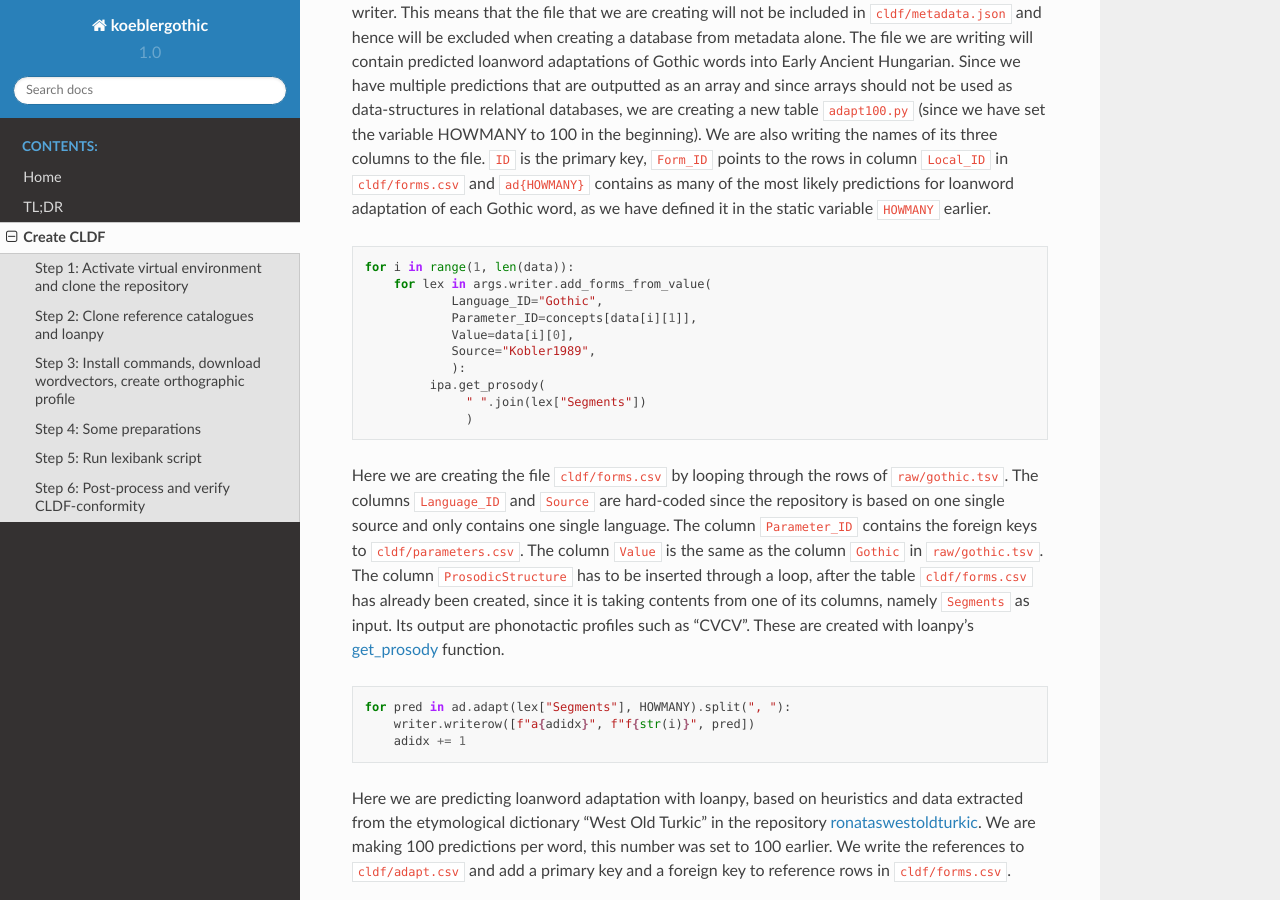
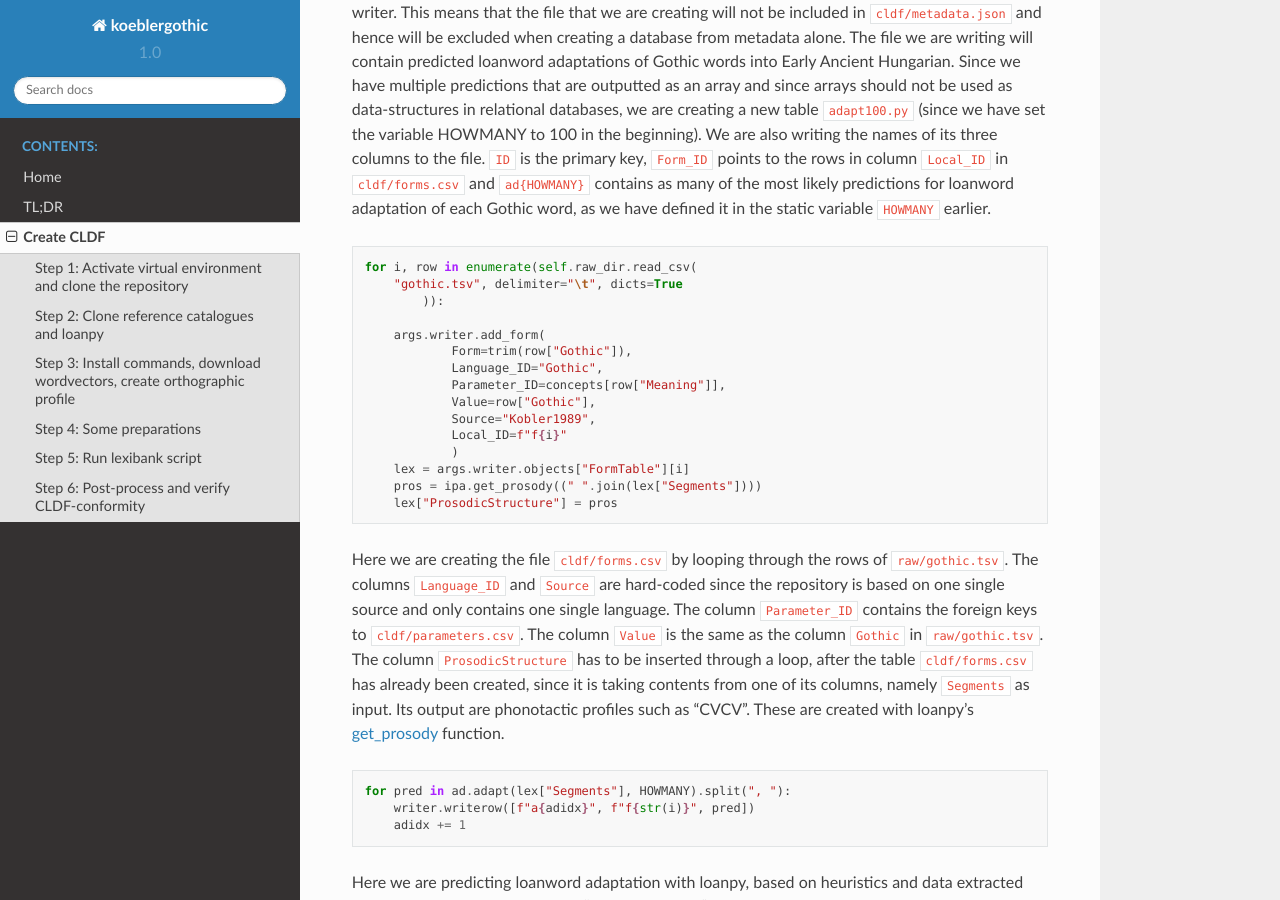
Before and after one commit to LoanpyDataHub/koeblergothic, a Sphinx documentation site: the page built from docs/mkcldf.rst, in a window 1280 px wide and 900 px high, scrolled down 5131 px. Built offline with Sphinx 7.4.7 and the Read the Docs theme 2.0.0, drawn with Linux system fonts in a browser that asks for light colours.

Commit message:
[skip ci] updatedocs

```diff
--- a/docs/mkcldf.rst
+++ b/docs/mkcldf.rst
@@ -304,16 +304,21 @@ it in the static variable ``HOWMANY`` earlier.
 
 .. code-block:: python
 
-   for i in range(1, len(data)):
-       for lex in args.writer.add_forms_from_value(
+   for i, row in enumerate(self.raw_dir.read_csv(
+       "gothic.tsv", delimiter="\t", dicts=True
+           )):
+
+       args.writer.add_form(
+               Form=trim(row["Gothic"]),
                Language_ID="Gothic",
-               Parameter_ID=concepts[data[i][1]],
-               Value=data[i][0],
+               Parameter_ID=concepts[row["Meaning"]],
+               Value=row["Gothic"],
                Source="Kobler1989",
-               ):
-            ipa.get_prosody(
-                 " ".join(lex["Segments"])
-                 )
+               Local_ID=f"f{i}"
+               )
+       lex = args.writer.objects["FormTable"][i]
+       pros = ipa.get_prosody((" ".join(lex["Segments"])))
+       lex["ProsodicStructure"] = pros
 
 Here we are creating the file ``cldf/forms.csv`` by looping
 through the rows of ``raw/gothic.tsv``. The columns ``Language_ID`` and
@@ -326,7 +331,7 @@ same as the column ``Gothic`` in ``raw/gothic.tsv``. The column
 from one of its columns, namely ``Segments`` as input. Its output are
 phonotactic profiles such as "CVCV". These are created with loanpy's
 `get_prosody
-<https://lingpyxrotwang.readthedocs.io/en/latest/reference/lingpy.sequence.html#lingpy.sequence.sound_classes.prosodic_string>`_
+<https://loanpy.readthedocs.io/en/latest/documentation.html#loanpy.utils.IPA.get_prosody>`_
 function.
 
 .. code-block:: python
```
